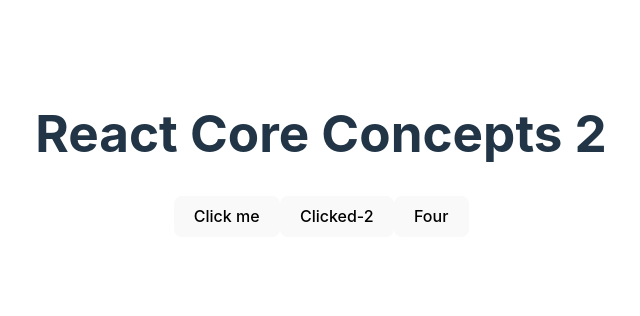
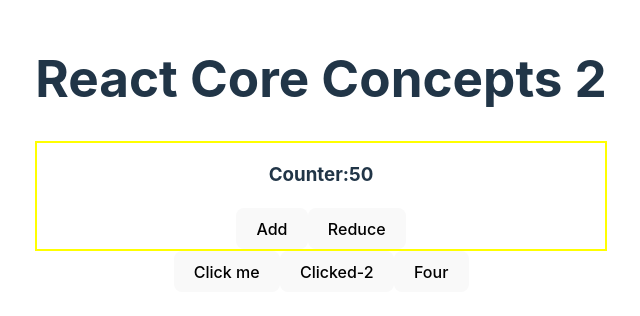
Before and after one commit to imtiazins/explore-react-core-concepts-part2, a React (Vite) app: page / in a window 1280 px wide. Shown: the part 246-562 px from the top of the page, without its empty margins (319-959 px from the left). Built offline with nearby package versions, Linux system fonts and the light colour scheme.

Commit message:
simple Introduction to State change in React

```diff
--- a/src/App.jsx
+++ b/src/App.jsx
@@ -2,6 +2,7 @@
 import reactLogo from './assets/react.svg'
 import viteLogo from '/vite.svg'
 import './App.css'
+import Counter from './Counter'
 
 function App() {
 
@@ -18,6 +19,7 @@
   return (
     <>
       <h1>React Core Concepts 2</h1>
+      <Counter> </Counter>
       <button onClick={handleClick}>Click me</button>
       <button onClick={handleClick2}>Clicked-2</button>
       <button onClick={()=>addToFive(3)}>Four </button>
--- /dev/null
+++ b/src/Counter.jsx
@@ -0,0 +1,22 @@
+import { useState } from "react"
+
+export default function Counter(){
+    const [count ,setCount]= useState(50);
+
+    const handleAdd=()=>{
+        const newCount = count+1;
+        setCount(newCount)
+    }
+
+    const handleReduce =()=>{
+        const newCount =count -1;
+        setCount(newCount)
+    }
+    return(
+    <div style={{border:'2px solid yellow'}}>
+       <h3>Counter:{count} </h3>
+       <button onClick={handleAdd}>Add</button>
+       <button onClick={handleReduce}>Reduce</button>
+    </div>
+    )
+}
```
